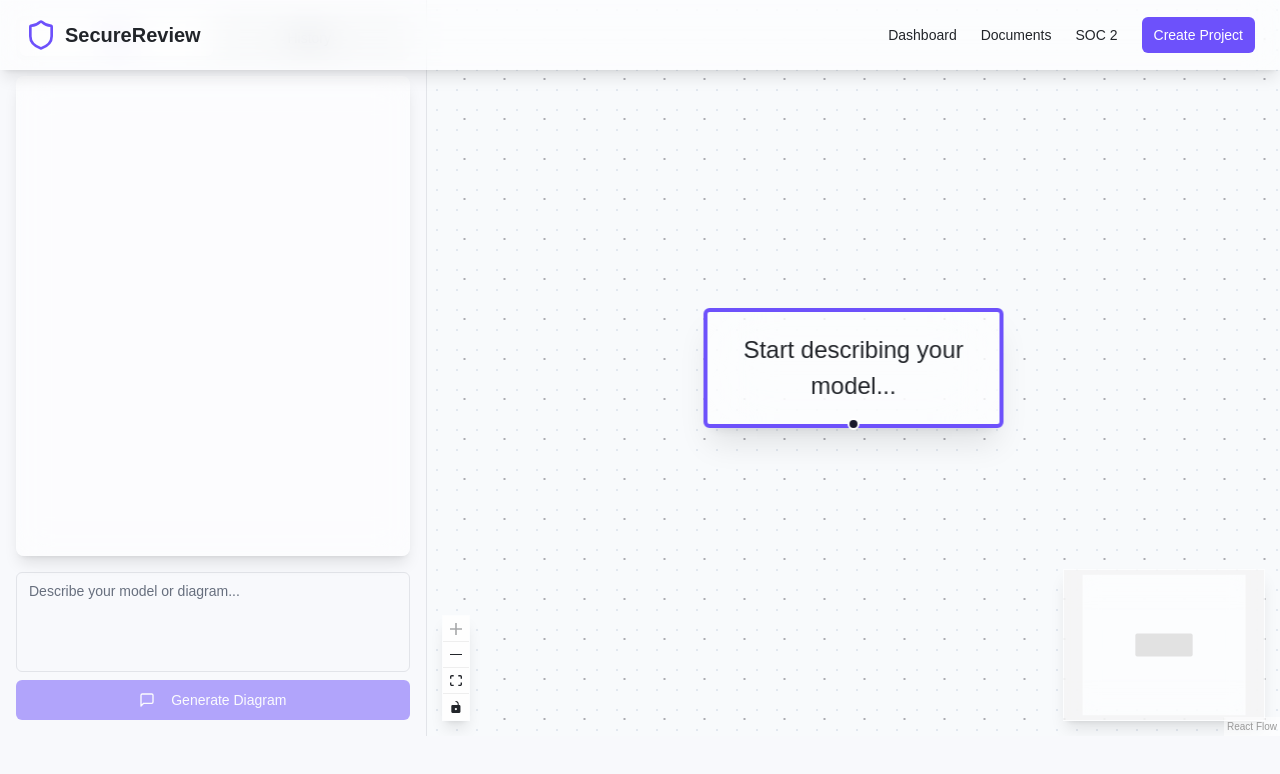
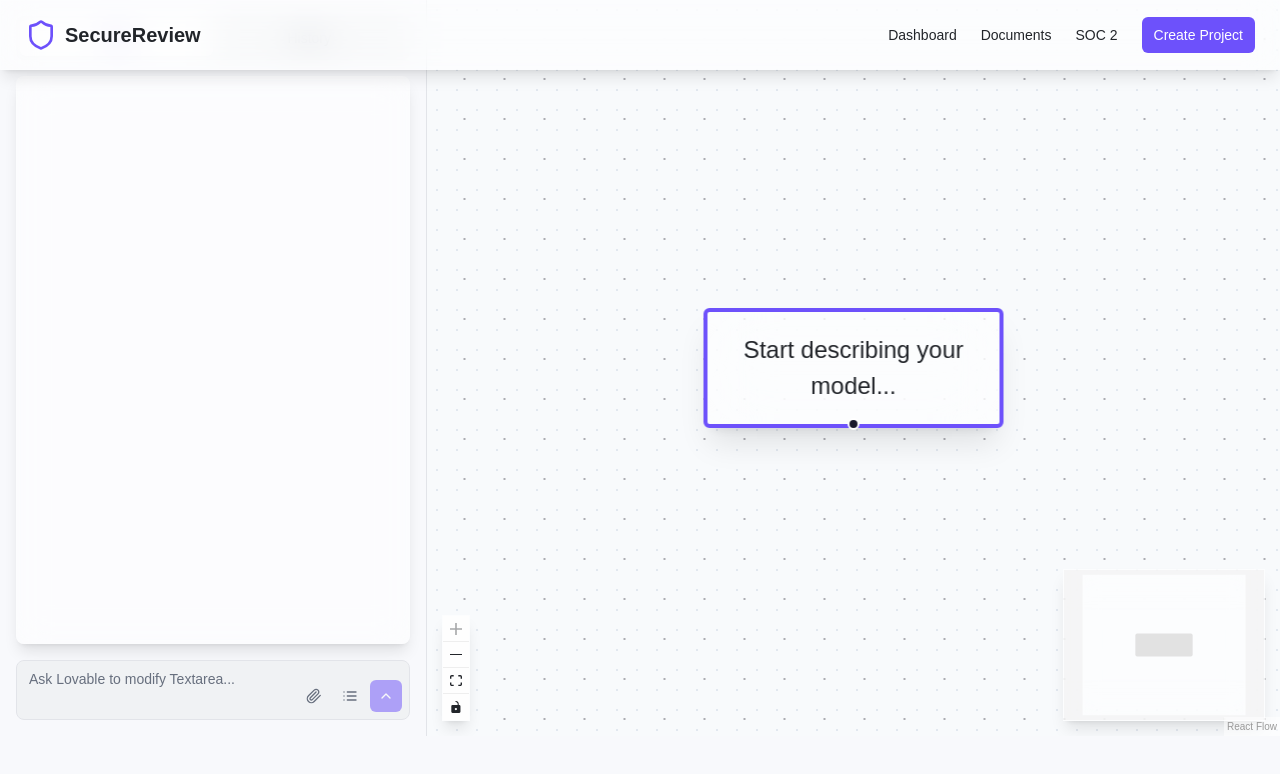
Before and after one commit to indrasol/sdr-tool, a React (Vite) app: page /model-with-ai in a window 1280 px wide. Shown: the top 774 px of the page. Built offline with nearby package versions, Linux system fonts and the light colour scheme.

Commit message:
Refactor chat interface
Refactored the chat interface to match a provided design, removing the "Generate Diagram" button and adding "Attach," "Select," and up arrow functionality for submission.

```diff
--- a/src/pages/ModelWithAI.tsx
+++ b/src/pages/ModelWithAI.tsx
@@ -1,6 +1,6 @@
 
 import { useCallback, useState } from 'react';
-import { MessageSquare } from 'lucide-react';
+import { Paperclip, ChevronUp, List } from 'lucide-react';
 import { Button } from "@/components/ui/button";
 import { Textarea } from "@/components/ui/textarea";
 import AppHeader from '@/components/layout/AppHeader';
@@ -45,7 +45,6 @@ const ModelWithAI = () => {
   const handleSubmit = () => {
     if (!userInput.trim()) return;
 
-    // Add user message
     const newMessage: Message = {
       id: Date.now(),
       content: userInput,
@@ -55,8 +54,6 @@ const ModelWithAI = () => {
 
     setMessages(prev => [...prev, newMessage]);
 
-    // Here you would integrate with an AI service to process the input
-    // For now, we'll just add a new node as a demonstration
     const newNode = {
       id: Date.now().toString(),
       type: 'default',
@@ -125,21 +122,37 @@ const ModelWithAI = () => {
           </div>
 
           {/* Input Area */}
-          <div className="flex flex-col gap-2">
+          <div className="relative">
             <Textarea
               value={userInput}
               onChange={(e) => setUserInput(e.target.value)}
-              placeholder="Describe your model or diagram..."
-              className="min-h-[100px] resize-none"
+              placeholder="Ask Lovable to modify Textarea..."
+              className="min-h-[60px] pr-[100px] resize-none bg-secondary rounded-lg"
             />
-            <Button
-              onClick={handleSubmit}
-              className="w-full"
-              disabled={!userInput.trim()}
-            >
-              <MessageSquare className="w-4 h-4 mr-2" />
-              Generate Diagram
-            </Button>
+            <div className="absolute bottom-2 right-2 flex items-center gap-1">
+              <Button
+                size="icon"
+                variant="ghost"
+                className="h-8 w-8 text-muted-foreground hover:text-foreground"
+              >
+                <Paperclip className="h-5 w-5" />
+              </Button>
+              <Button
+                size="icon"
+                variant="ghost"
+                className="h-8 w-8 text-muted-foreground hover:text-foreground"
+              >
+                <List className="h-5 w-5" />
+              </Button>
+              <Button
+                size="icon"
+                onClick={handleSubmit}
+                disabled={!userInput.trim()}
+                className="h-8 w-8"
+              >
+                <ChevronUp className="h-5 w-5" />
+              </Button>
+            </div>
           </div>
         </div>
 
```
